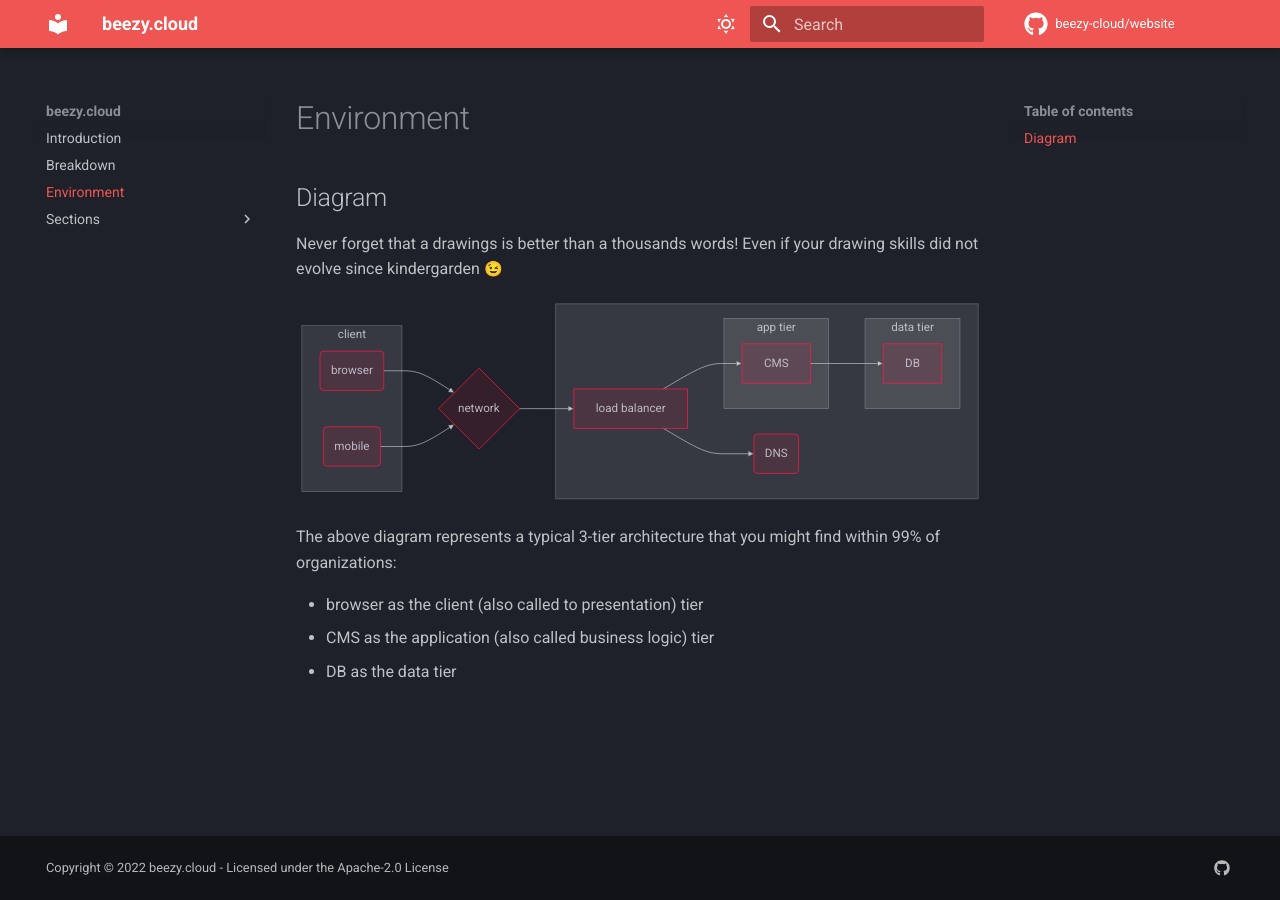
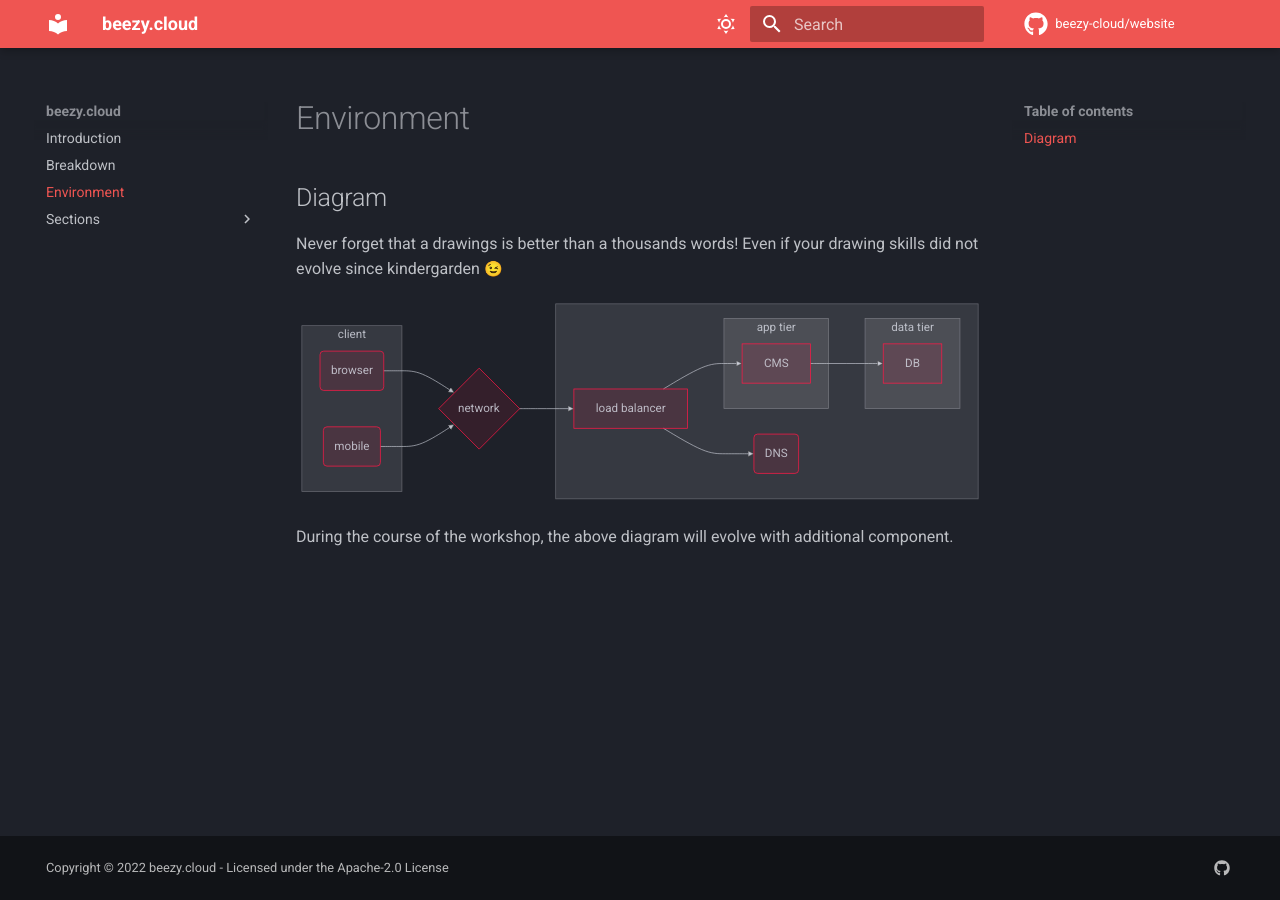
Before and after one commit to sebw/website, an MkDocs documentation site: the page built from docs/environment.md, in a window 1280 px wide. Built offline with MkDocs 1.6.1 and Material for MkDocs 9.7.7, drawn with Linux system fonts in a browser that asks for light colours; emoji names are drawn with the system emoji font; comment, search, counter and statistics services are not loaded.

Commit message:
adding sections

````diff
--- a/docs/environment.md
+++ b/docs/environment.md
@@ -27,12 +27,6 @@ graph LR
   A
   AA
   end
-
-
 ```
 
-The above diagram represents a typical 3-tier architecture that you might find within 99% of organizations:
-
-- browser as the client (also called to presentation) tier
-- CMS as the application (also called business logic) tier
-- DB as the data tier
+During the course of the workshop, the above diagram will evolve with additional component.
````
